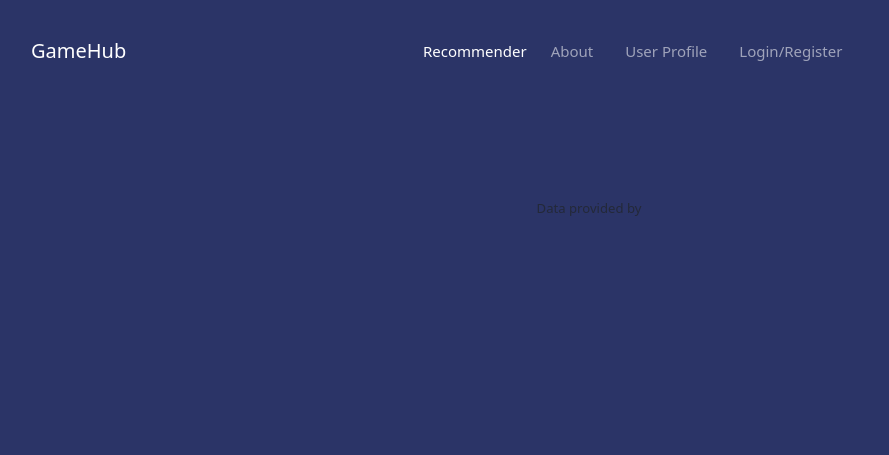
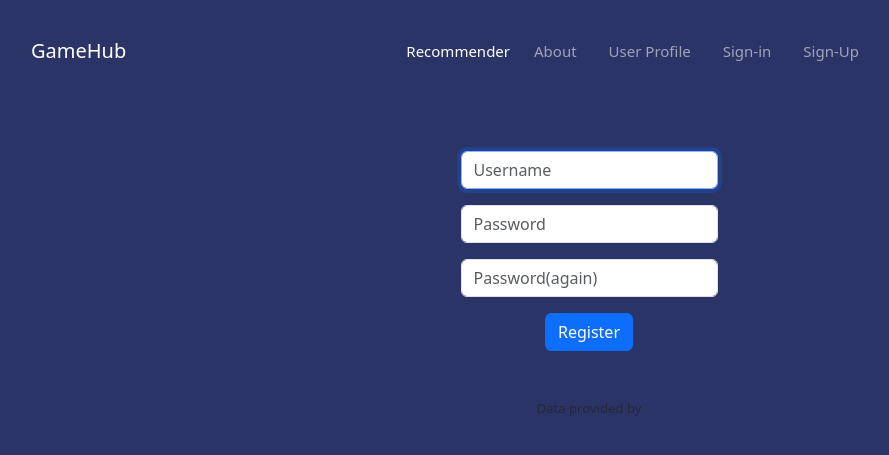
Before and after one commit to Milyor/Cs50_web_final, a Flask app: template templates/register.html in a window 1280 px wide. Shown: the top 455 px of the page, without its empty margins (51-940 px from the left). Run offline with Flask 3, Linux system fonts and the light colour scheme; the template is opened without the code that fills it, so the values that code supplies are empty; some libraries are stand-ins or nearby versions.

Commit message:
updated login and  register

```diff
--- a/templates/layout.html
+++ b/templates/layout.html
@@ -54,7 +54,9 @@
                   <a class="nav-link" href="profile.html">User Profile</a>
                 </li>
                 <li class="nav-item mx-2">
-                  <a class="nav-link" href="login.html">Login/Register</a>
+                  <a class="nav-link" href="login.html">Sign-in</a>
+                  <li class="nav-item mx-2">
+                    <a class="nav-link" href="login.html">Sign-Up</a>
                 </li>
               </ul>
             </div>
--- a/templates/register.html
+++ b/templates/register.html
@@ -3,3 +3,18 @@
 {% block title %}
     Sign up
 {% endblock %}
+{% block main %}
+<form action="/register" method="post">
+    <div class="mb-3">
+        <input autocomplete="off" autofocus class="form-control mx-auto w-auto" id="username" name="username" placeholder="Username" type="text">
+    </div>
+    <div class="mb-3">
+        <input class="form-control mx-auto w-auto" id="password" name="password" placeholder="Password" type="password">
+    </div>
+    <div class="mb-3">
+        <input class="form-control mx-auto w-auto" id="confirmation" name="confirmation" placeholder="Password(again)" type="password">
+    </div>
+    <button class="btn btn-primary" type="submit">Register</button>
+</form>
+
+{% endblock %}
```
Also changed, not shown: templates/login.html (+12 -0 lines).
